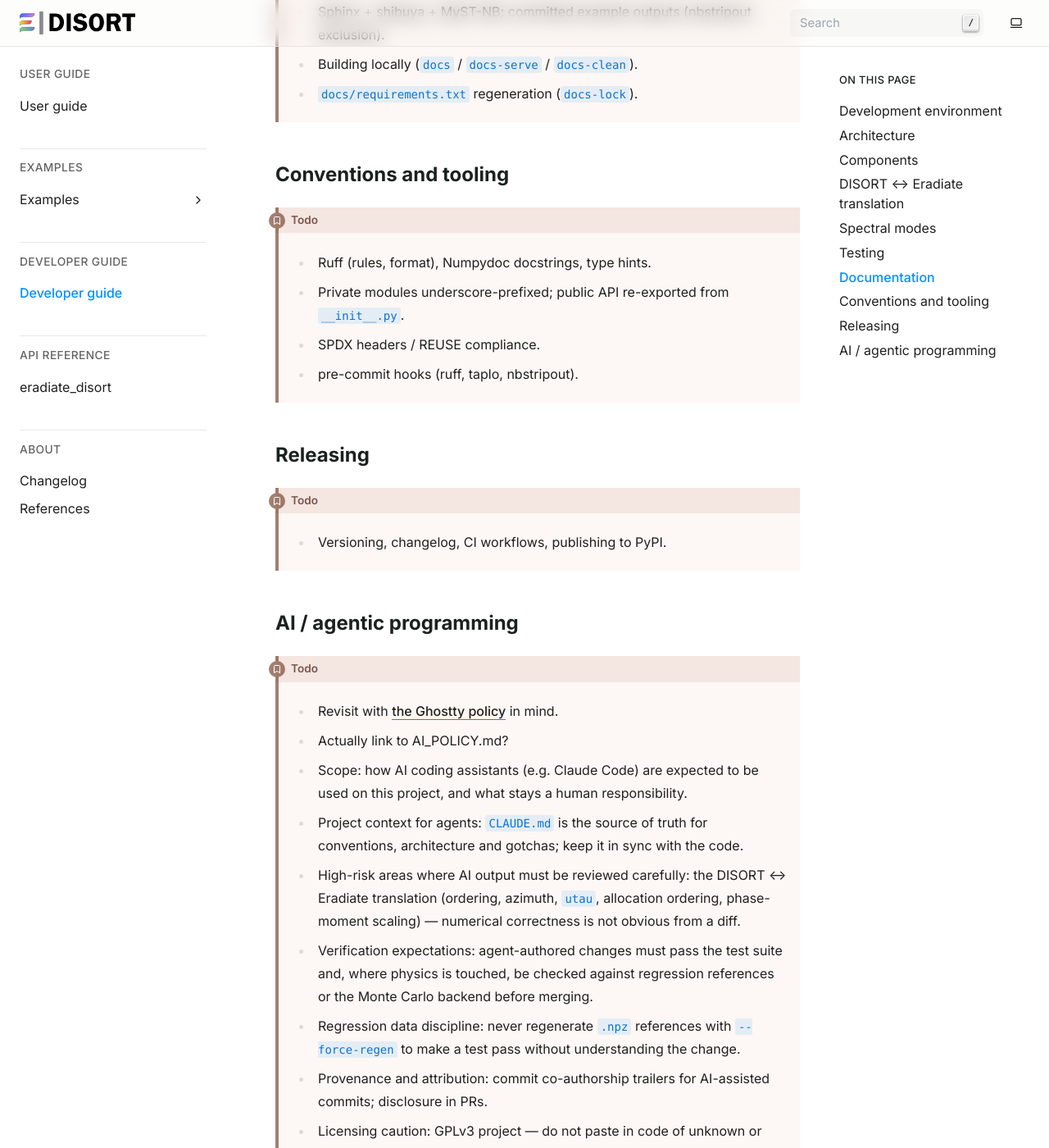
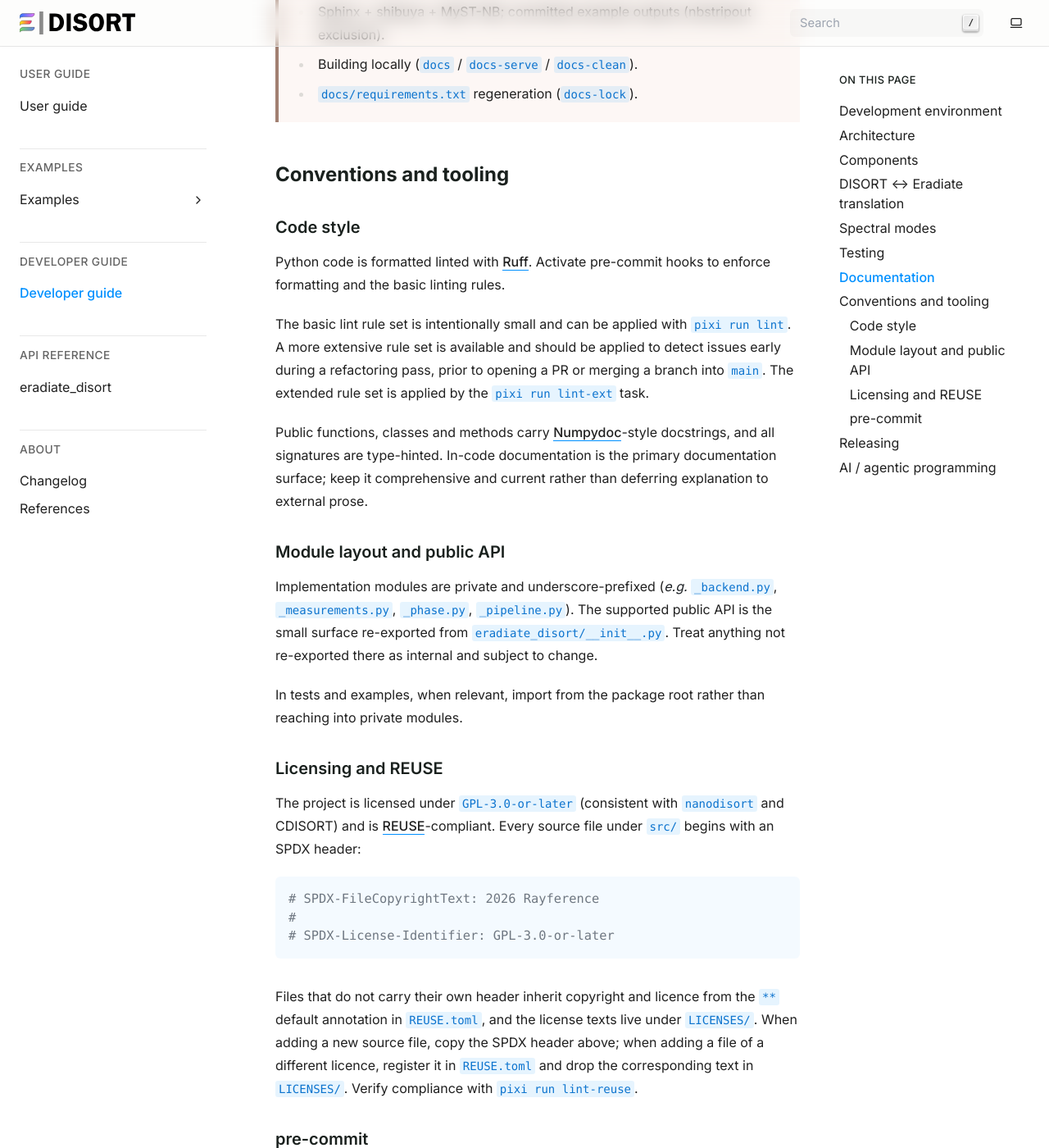
Before and after one commit to eradiate/eradiate-disort, a Sphinx documentation site: the page built from docs/dev/index.rst, in a window 1280 px wide and 1400 px high, scrolled down 2673 px. Shown: the whole window at 82% size. Built offline with Sphinx 7.4.7, drawn with Linux system fonts in a browser that asks for light colours; some of the changed text lies outside the part shown.

Commit message:
Dev docs

```diff
--- a/docs/dev/index.rst
+++ b/docs/dev/index.rst
@@ -94,13 +94,60 @@ Documentation
 Conventions and tooling
 -----------------------
 
-.. todo::
+Code style
+^^^^^^^^^^
 
-   - Ruff (rules, format), Numpydoc docstrings, type hints.
-   - Private modules underscore-prefixed; public API re-exported from
-     ``__init__.py``.
-   - SPDX headers / REUSE compliance.
-   - pre-commit hooks (ruff, taplo, nbstripout).
+Python code is formatted linted with `Ruff <https://docs.astral.sh/ruff/>`__. Activate pre-commit hooks to enforce formatting and the basic linting rules.
+
+The basic lint rule set is
+intentionally small and can be applied with ``pixi run lint``. A more extensive rule set is available and should be applied to detect issues early during a refactoring pass, prior to opening a PR or merging a branch into ``main``. The extended rule set is applied by the ``pixi run lint-ext`` task.
+
+Public functions, classes and methods carry `Numpydoc
+<https://numpydoc.readthedocs.io/en/latest/format.html>`__-style docstrings, and
+all signatures are type-hinted. In-code documentation is the primary
+documentation surface; keep it comprehensive and current rather than deferring
+explanation to external prose.
+
+Module layout and public API
+^^^^^^^^^^^^^^^^^^^^^^^^^^^^
+
+Implementation modules are private and underscore-prefixed (*e.g.* ``_backend.py``,
+``_measurements.py``, ``_phase.py``, ``_pipeline.py``). The supported public API
+is the small surface re-exported from ``eradiate_disort/__init__.py``. Treat
+anything not re-exported there as internal and subject to change.
+
+In tests and examples, when relevant, import from the package root rather than reaching into private modules.
+
+Licensing and REUSE
+^^^^^^^^^^^^^^^^^^^
+
+The project is licensed under ``GPL-3.0-or-later`` (consistent with
+``nanodisort`` and CDISORT) and is `REUSE <https://reuse.software/>`__-compliant.
+Every source file under ``src/`` begins with an SPDX header::
+
+    # SPDX-FileCopyrightText: 2026 Rayference
+    #
+    # SPDX-License-Identifier: GPL-3.0-or-later
+
+Files that do not carry their own header inherit copyright and licence from the
+``**`` default annotation in ``REUSE.toml``, and the license texts live under
+``LICENSES/``. When adding a new source file, copy the SPDX header above; when
+adding a file of a different licence, register it in ``REUSE.toml`` and drop the
+corresponding text in ``LICENSES/``. Verify compliance with
+``pixi run lint-reuse``.
+
+pre-commit
+^^^^^^^^^^
+
+Formatting and lint conventions are enforced automatically through pre-commit
+hooks, defined in ``.pre-commit-config.yaml``. Install the hooks once with
+`pre-commit <https://pre-commit.com/>`__ or `prek <https://prek.j178.dev/>`__.
+If underscore, ``pre-commit run --all-files`` will run them across the entire
+project.
+
+Because the hooks run on commit, do not rely on an agent's or your own claim
+that a file is formatted or lint-clean — let pre-commit and CI be the source of
+truth.
 
 Releasing
 ---------
```
